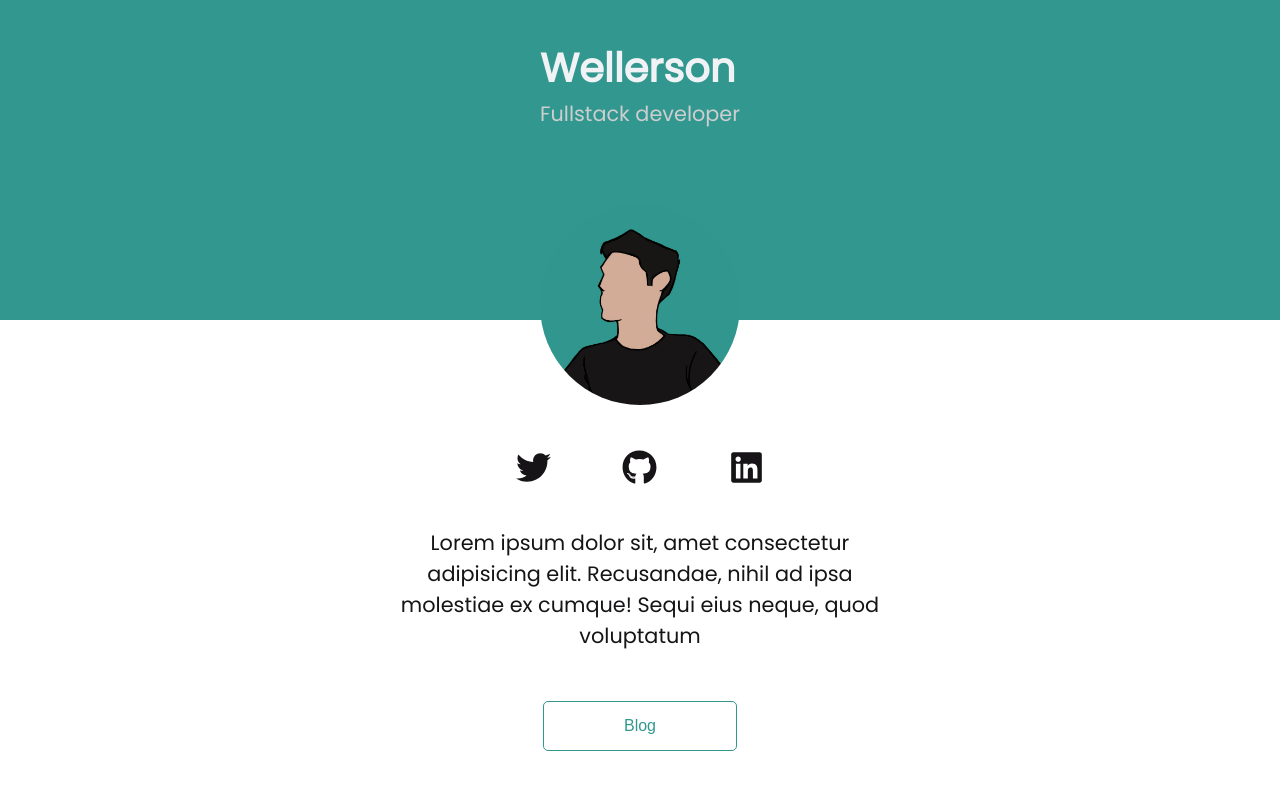
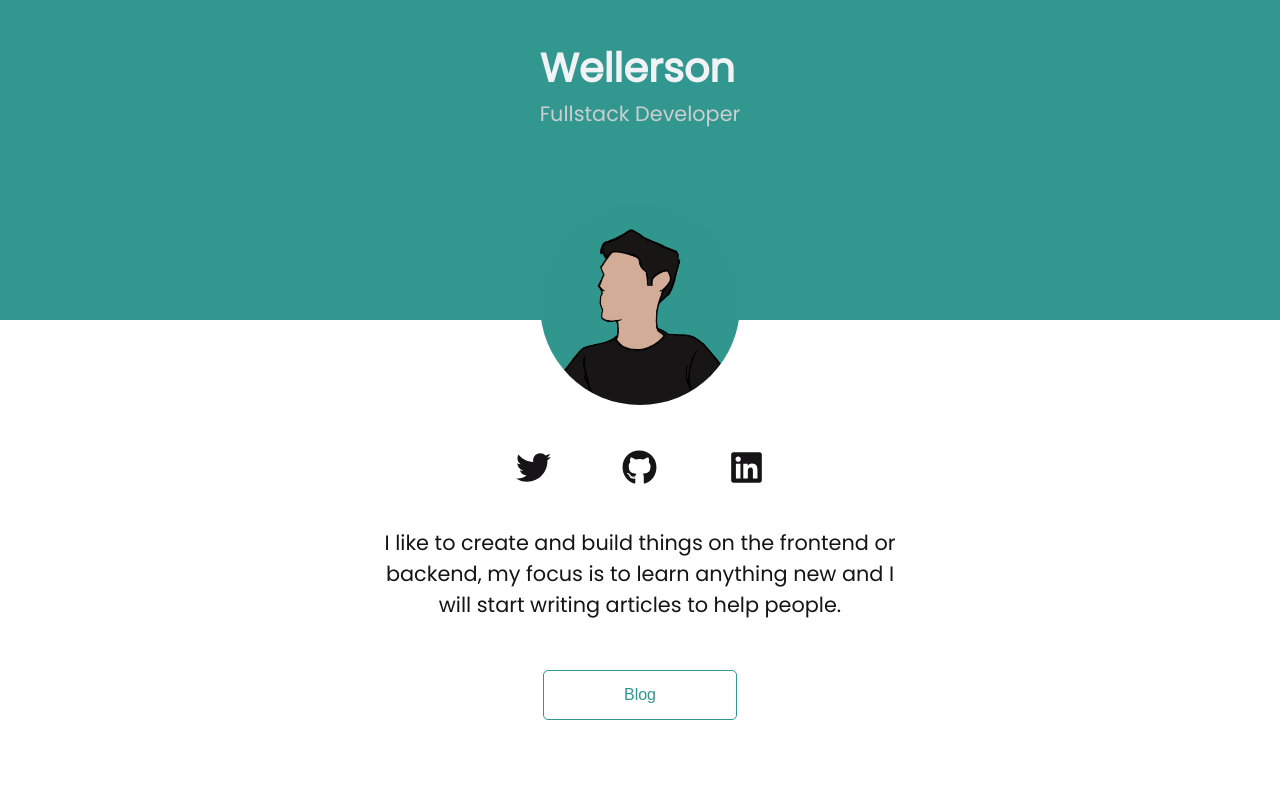
Before and after one commit to Wellers0n/blog, a Next.js app: page / in a window 1280 px wide. Shown: the top 790 px of the page. Built offline with nearby package versions, Linux system fonts and the light colour scheme.

Commit message:
feat: about for my

```diff
--- a/pages/index.tsx
+++ b/pages/index.tsx
@@ -14,7 +14,7 @@ const Home: NextPage = () => {
       <Header>
         <div>
           <Name>Wellerson</Name>
-          <Position>Fullstack developer</Position>
+          <Position>Fullstack Developer</Position>
         </div>
         <Avatar>
           <Image src={"/avatar.jpg"} height={200} width={200} alt="avatar" />
@@ -45,8 +45,9 @@ const Home: NextPage = () => {
           </a>
         </Icons>
         <About>
-          Lorem ipsum dolor sit, amet consectetur adipisicing elit. Recusandae,
-          nihil ad ipsa molestiae ex cumque! Sequi eius neque, quod voluptatum
+          I like to create and build things on the frontend or backend, my focus
+          is to learn anything new and I will start writing articles to help
+          people.
         </About>
         <Button
           link="/blog"
@@ -111,15 +112,15 @@ const Icons = styled.div`
   display: flex;
   justify-content: space-around;
   width: 25%;
-  @media(max-width: 1100px) {
+  @media (max-width: 1100px) {
     width: 50%;
   }
 
-  @media(max-width: 700px) {
+  @media (max-width: 700px) {
     width: 70%;
   }
 
-  @media(max-width: 500px) {
+  @media (max-width: 500px) {
     width: 100%;
   }
 `;
@@ -132,15 +133,15 @@ const About = styled.div`
   color: #161416;
   margin-top: 35px;
   margin-bottom: 50px;
-  @media(max-width: 1100px) {
+  @media (max-width: 1100px) {
     width: 50%;
   }
 
-  @media(max-width: 700px) {
+  @media (max-width: 700px) {
     width: 70%;
   }
 
-  @media(max-width: 500px) {
+  @media (max-width: 500px) {
     width: 90%;
   }
 `;
```
